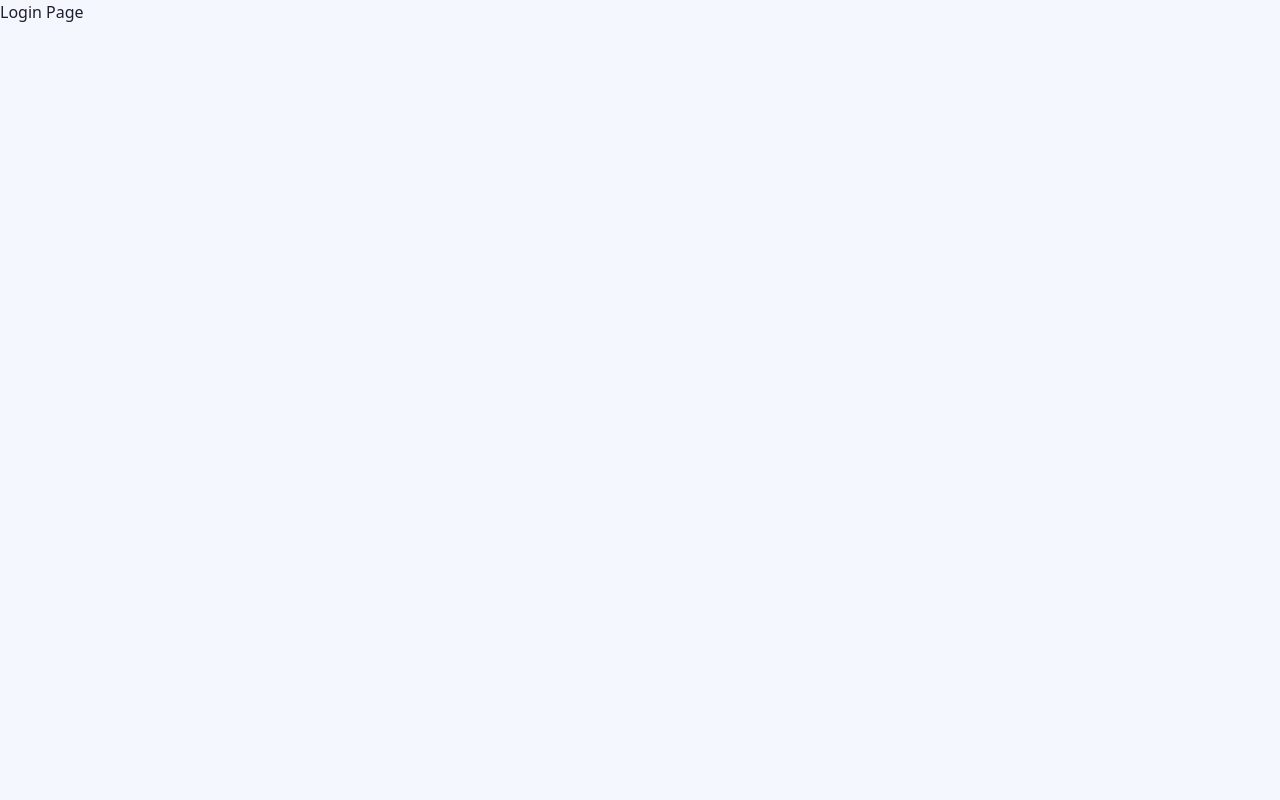
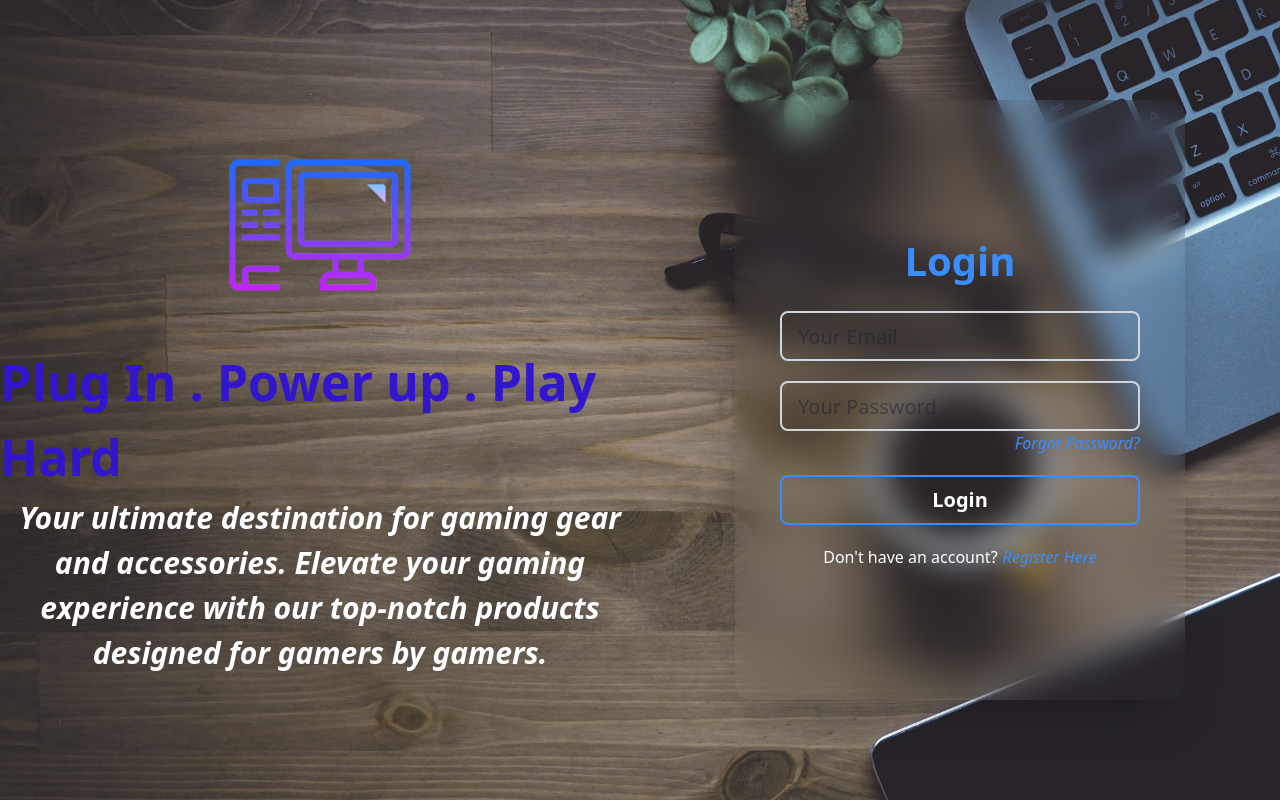
Before and after one commit to thixxa/i-computers-frontend, a React (Vite) app: page /login in a window 1280 px wide. Built offline with nearby package versions, Linux system fonts and the light colour scheme.

Commit message:
login page created😒

```diff
--- a/src/pages/loginPage.jsx
+++ b/src/pages/loginPage.jsx
@@ -1,5 +1,43 @@
+import { Link } from "react-router-dom";
 export default function LoginPage() {
     return(
-        <h1>Login Page</h1>
+        <div className="w-full h-screen bg-[url('/bglogin.jpg')] bg-center bg-cover bg-no-repeat flex">
+            <div className="w-[50%] h-full flex flex-col justify-center items-center">
+                <img src="/logo.png" alt="Logo" className="w-[200px] h-[200px] mb-[20px] object-cover"/>
+                <h1 className="text-[50px] text-[#3216cf] text-shadow-black font-bold">
+                    Plug In  . Power up . Play Hard
+                </h1>
+                <p className="text-[30px] text-white font-semibold text-center italic">
+                    Your ultimate destination for gaming gear and accessories. Elevate your gaming experience with our top-notch products designed for gamers by gamers.
+                </p>
+
+            </div>
+            <div className="w-[50%] h-full flex justify-center items-center">
+                <div className="w-[450px] h-[600px] backdrop-blur-lg shadow-2xl rounded-2xl flex flex-col justify-center items-center">
+                    <h1 className="text-[40px] font-bold mb-[20px] text-accent text-shadow-white">
+                        Login
+                    </h1>
+                    <input type ="email" placeholder="Your Email" className="w-[80%] h-[50px] mb-[20px] rounded-lg border-2 border-gray-300 px-4 text-[20px] focus:outline-none focus:border-accent"/>
+                    <input type ="password" placeholder="Your Password" className="w-[80%] h-[50px] rounded-lg border-2 border-gray-300 px-4 text-[20px] focus:outline-none focus:border-accent"/>
+                    <p className="w-[80%] text-right mb-[20px]">
+                        <Link to="/forgot-password" className="text-accent hover:underline italic">
+                            Forgot Password?
+                        </Link>
+                    </p>
+                    <button className="w-[80%] h-[50px] bg-transparent text-white text-[20px] font-bold rounded-lg border-[2px] border-accent hover:bg-accent hover:text-white">
+                        Login
+                    </button>
+                    <p className="text-[16px] text-white mt-[20px] not-italic">
+                        Don't have an account?
+                        <Link to="/register" className="text-accent ml-[5px] hover:underline italic">
+                            Register Here
+                        </Link>
+                    </p>
+
+                </div>
+
+            </div>
+
+        </div>
     )
 }
```
Also changed, not shown: public/bglogin.jpg (added).
